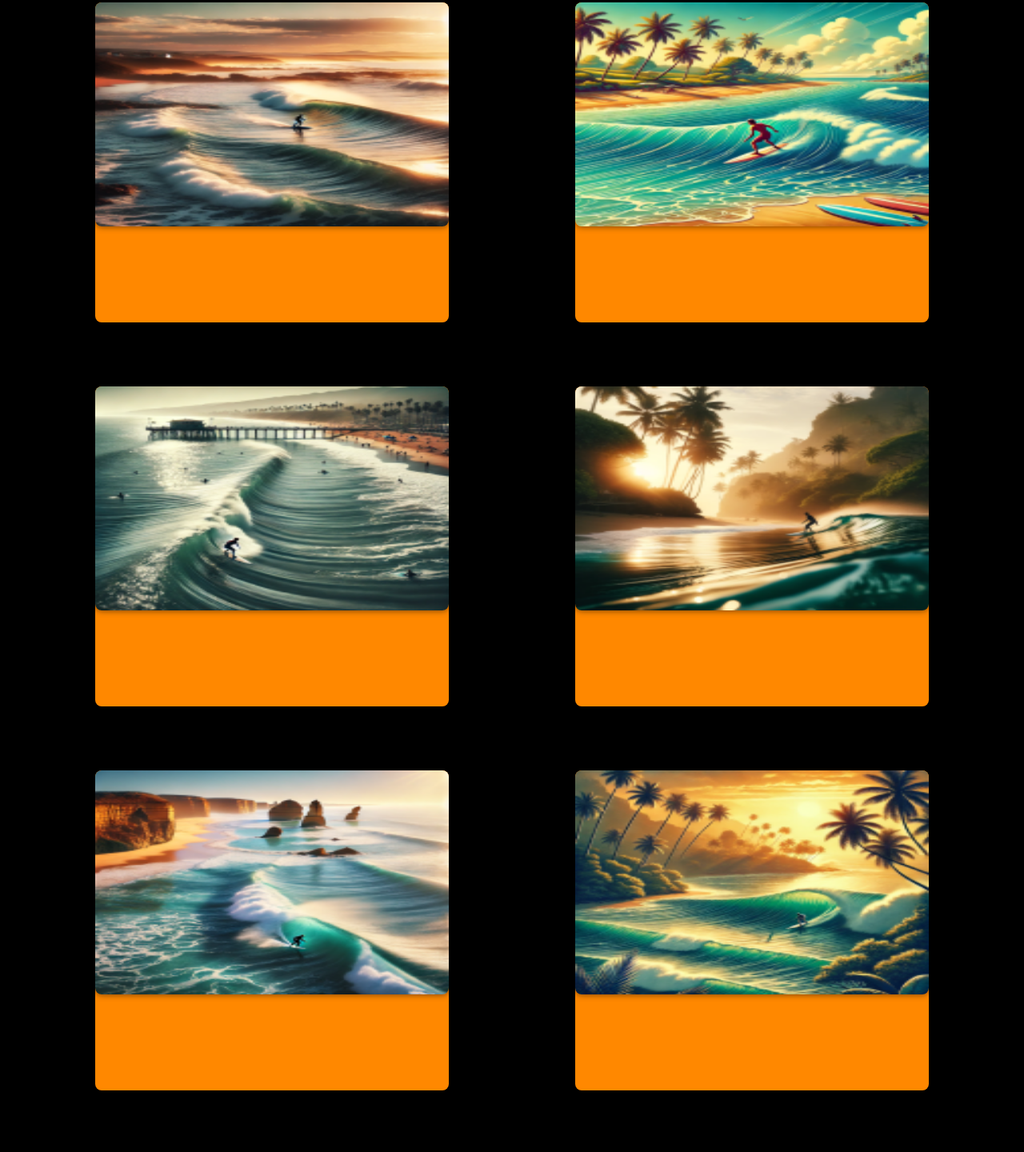
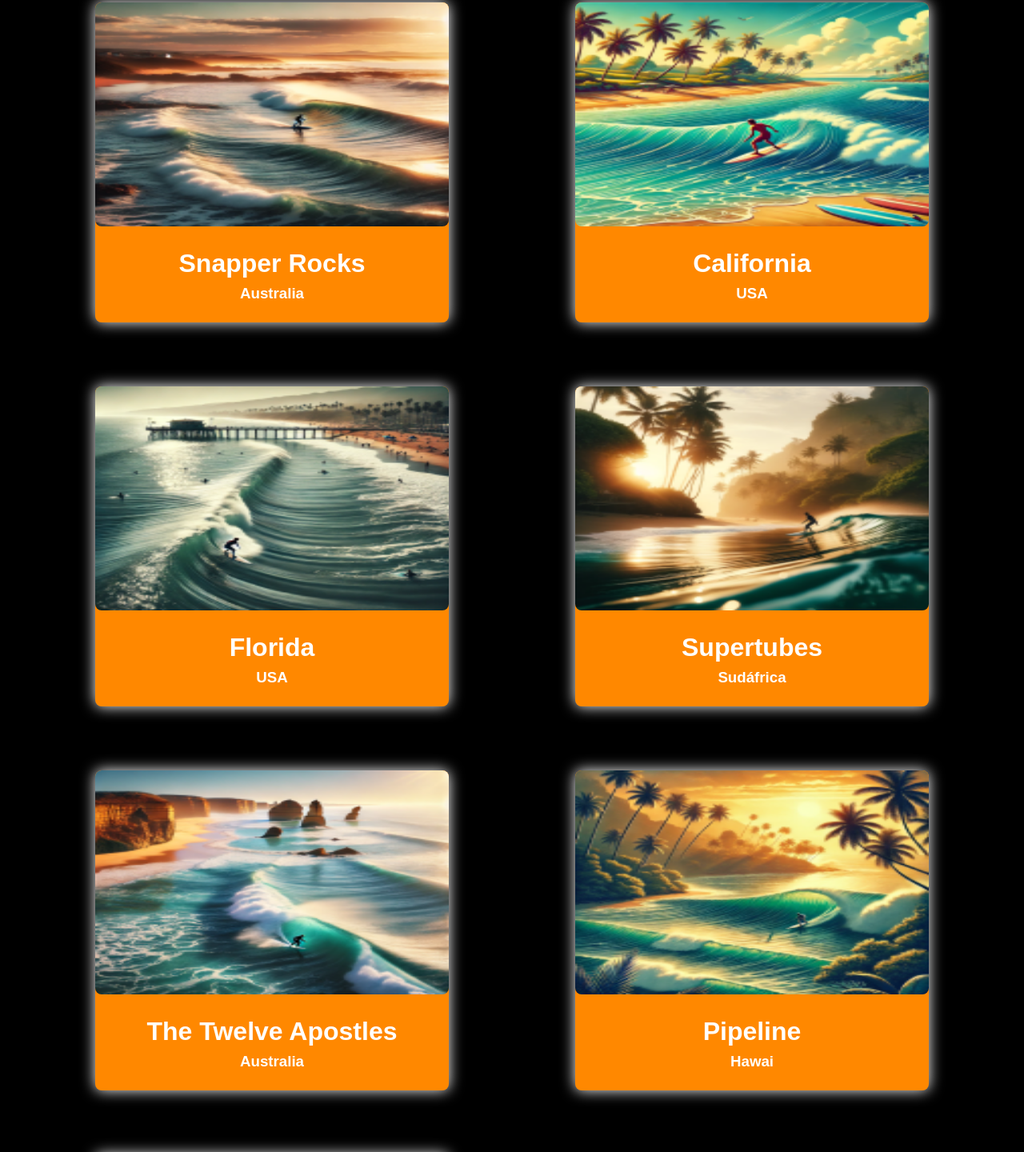
Before and after one commit to AlexMonzdev/css_gridlayout_sample, a plain HTML site: page index.html in a window 1280 px wide. Shown: the part 594-2034 px from the top of the page at 80% size. Drawn offline with Linux system fonts and the light colour scheme.

Commit message:
feat: added text to cards

```diff
--- a/index.html
+++ b/index.html
@@ -8,7 +8,7 @@
   </head>
   <body>
     <main>
-      <h1>Surf Spots</h1>
+      <h1>SURF SPOTS</h1>
       <div id="caja_padre">
        <div class="caja img1">
         <img src="img\img1.png" alt="" />
@@ -17,27 +17,43 @@
       </div>
       <div class="caja img2">
         <img src="img\img2.png" alt="" />
+        <h2>Bali</h1>
+          <h3>Indonesia</h2>
       </div>
       <div class="caja img3">
         <img src="img\img3.png" alt="" />
+        <h2>Snapper Rocks</h1>
+          <h3>Australia</h2>
       </div>
       <div class="caja img4">
         <img src="img\img4.png" alt="" />
+        <h2>California</h2>
+          <h3>USA</h3>
       </div>
       <div class="caja img5">
         <img src="img\img5.png" alt="" />
+        <h2>Florida</h2>
+          <h3>USA</h3>
       </div>
       <div class="caja img6">
         <img src="img\img6.png" alt="" />
+        <h2>Supertubes</h2>
+          <h3>Sudáfrica</h3>
       </div>
       <div class="caja img7">
         <img src="img\img7.png" alt="" />
+        <h2>The Twelve Apostles</h2>
+          <h3>Australia</h3>
       </div>
       <div class="caja img8">
         <img src="img\img8.png" alt="" />
+        <h2>Pipeline</h2>
+          <h3>Hawai</h3>
       </div>
       <div class="caja img9">
         <img src="img\img9.png" alt="" />
+        <h2>Thulusdhoo</h2>
+          <h3>Maldivas</h3>
       </div>
       </div>
     <main>
--- a/style.css
+++ b/style.css
@@ -46,7 +46,7 @@ h1,h2,h3{
     border-radius: 8px;
     width: 80%;
     height: 25rem;
-    box-shadow: 0 10px 18px rgba(0, 0, 0, 0.6);
+    box-shadow: 0 0px 18px rgb(255, 255, 255);
 }
 
 img{
@@ -54,5 +54,5 @@ img{
     height: 70%;
     width: 100%;
     border-radius: 8px;
-    box-shadow: 0 0px 8px rgba(0, 0, 0, 0.6);
+
 }
```
